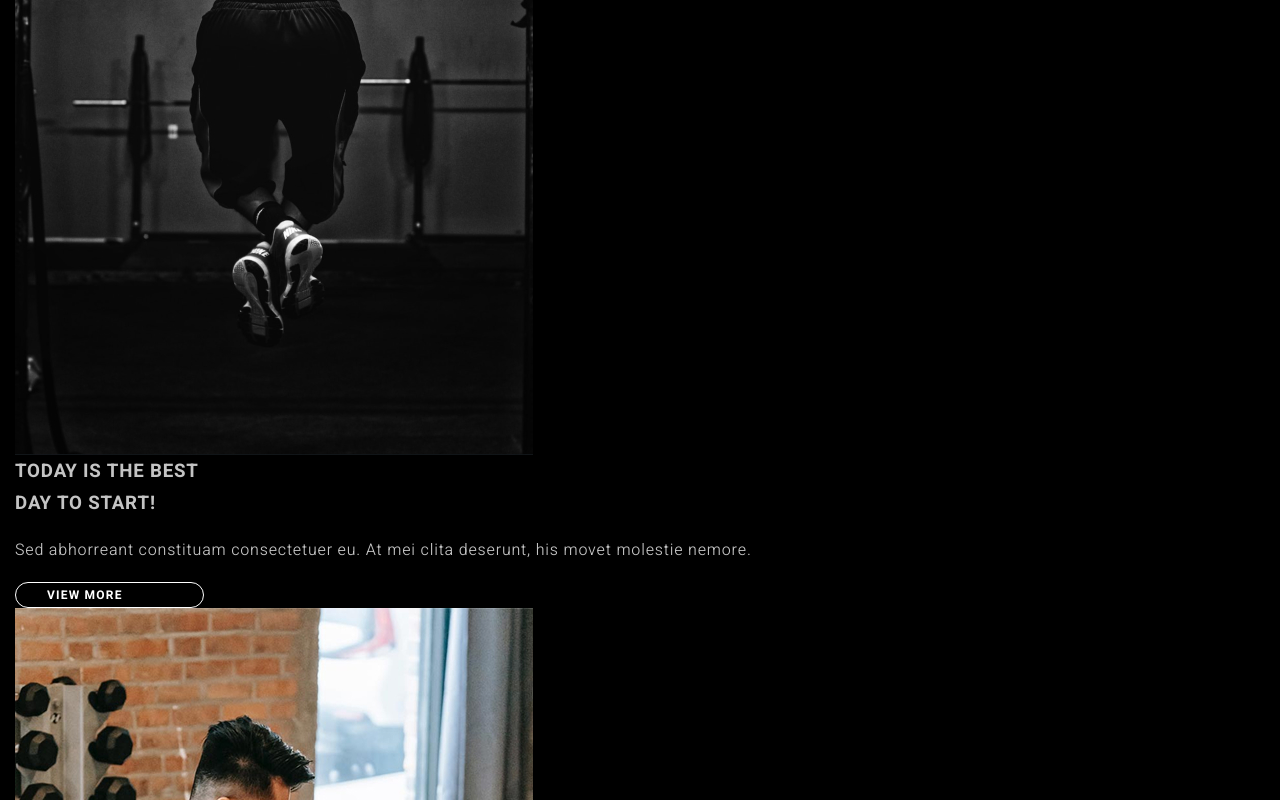
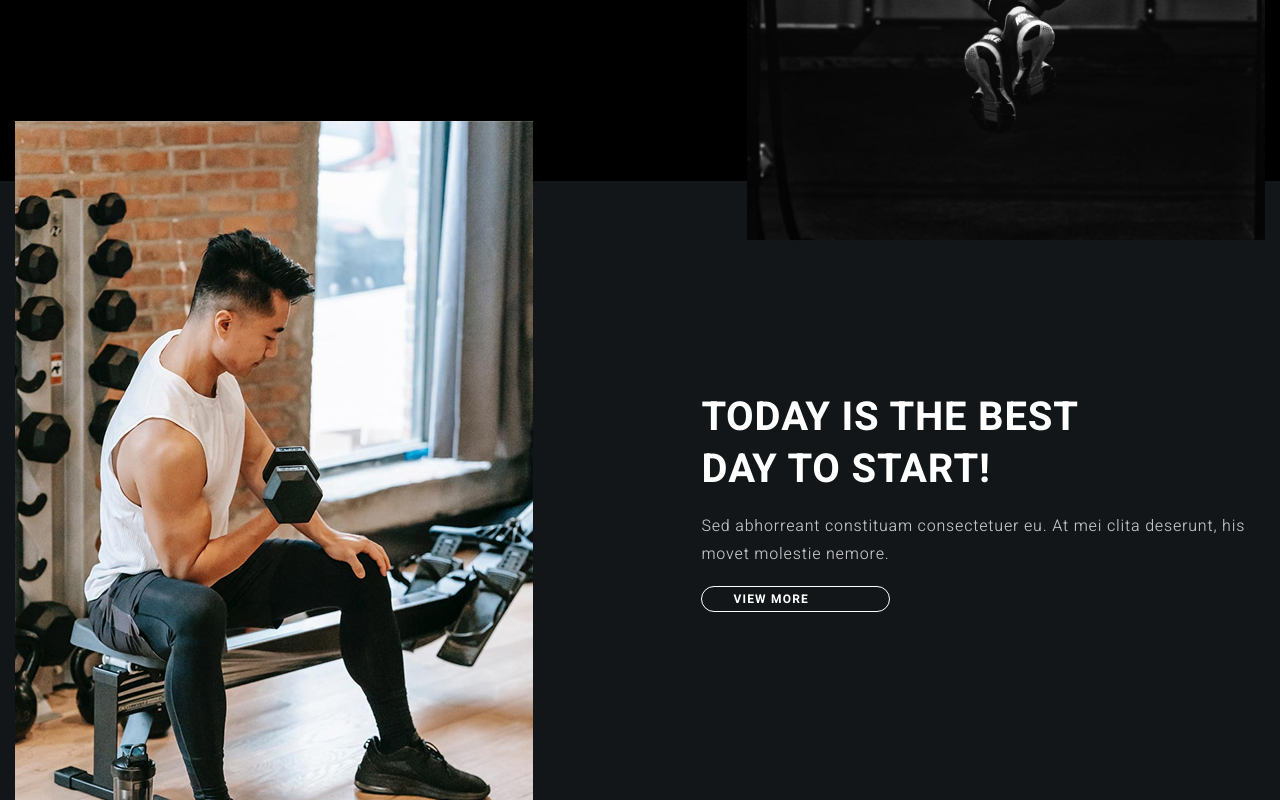
Before and after one commit to verberrynka/cropp-fitness, a website: page kropp-fitness/index.html in a window 1280 px wide. Shown: the part 1260-2060 px from the top of the page. Drawn offline with Linux system fonts and the light colour scheme.

Commit message:
feat: add base styles for motivation section

```diff
--- a/kropp-fitness/index.html
+++ b/kropp-fitness/index.html
@@ -87,7 +87,7 @@
             <div class="motivation__card container">
               <div class="motivation__card-content">
                 <h3
-                  class="motivation__card-title backdrop-title"
+                  class="motivation__card-title title-medium backdrop-title"
                   data-title="strong"
                 >
                   Be you, just stronger!<br />
@@ -117,7 +117,7 @@
             <div class="motivation__card container">
               <div class="motivation__card-content">
                 <h3
-                  class="motivation__card-title backdrop-title"
+                  class="motivation__card-title title-medium backdrop-title"
                   data-title="start"
                 >
                   Today is the best<br />
--- a/kropp-fitness/styles.css
+++ b/kropp-fitness/styles.css
@@ -158,6 +158,12 @@ h5,
 h6 {
   font-weight: 700;
   text-transform: uppercase;
+}
+
+.title-medium {
+  font-size: 40px;
+  line-height: 1.3;
+  color: var(--color-light);
 }
 
 a,
@@ -369,6 +375,29 @@ svg * {
   border-color: var(--color-light-gray);
 }
 
+.motivation__item:nth-child(even) {
+  background-color: var(--color-darK-alternate);
+}
+
+.motivation__item:nth-child(even) .motivation__card {
+  flex-direction: row-reverse;
+}
+
+.motivation__card {
+  display: flex;
+  justify-content: start;
+  align-items: center;
+  column-gap: clamp(30px, 10.42vw, 200px);
+}
+
+.motivation__card-image {
+  margin-block: -60px;
+}
+
+.motivation__card-content {
+  padding-left: 35px;
+}
+
 @media (max-width: 1024px) {
   .header {
     flex-wrap: wrap;
```
